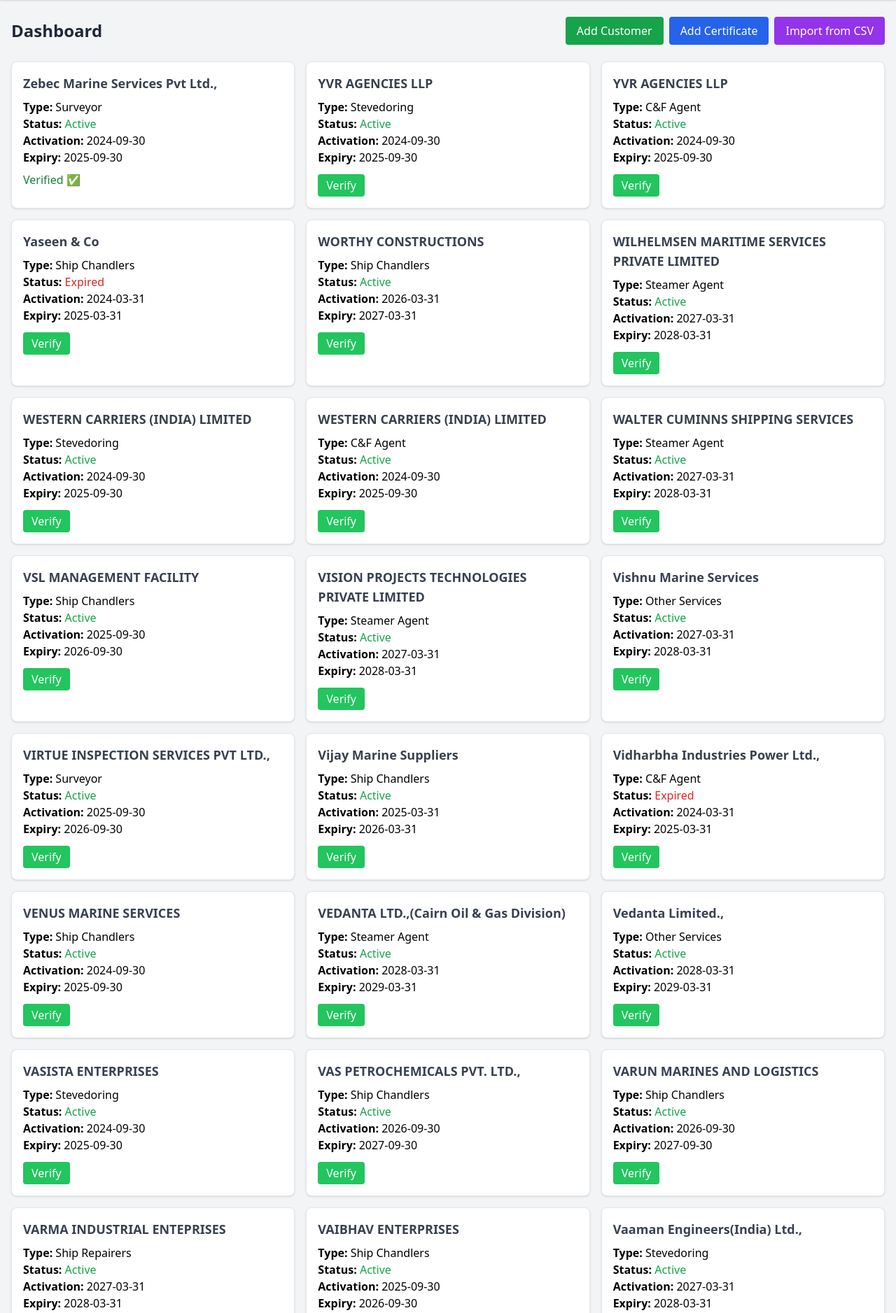
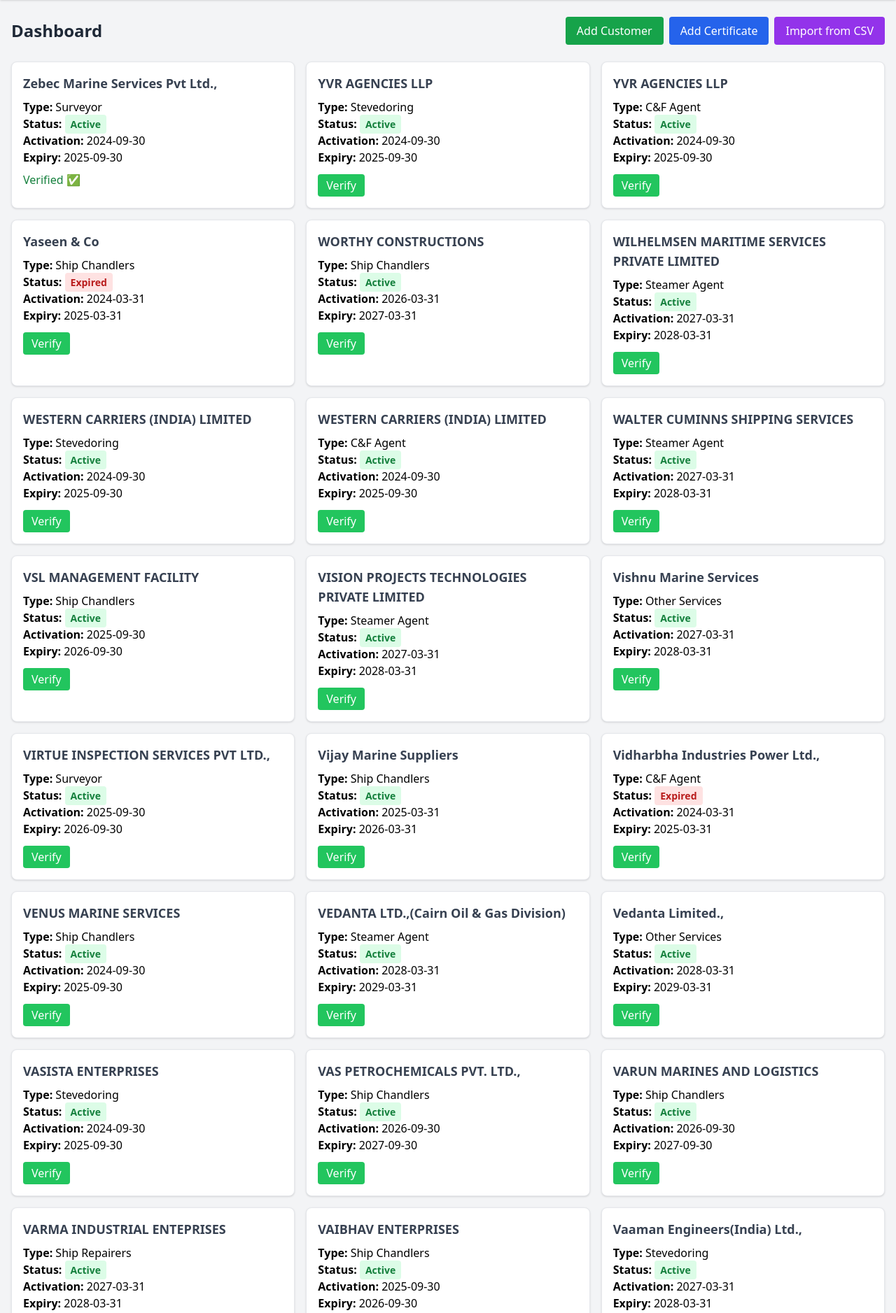
Before and after one commit to Ashmit12092000/certificatevalidator, a Flask app: page /dashboard in a window 1280 px wide. Shown: the part 64-1941 px from the top of the page at 70% size. Run offline with Flask 3, Linux system fonts and the light colour scheme; a user stored in the database is signed in; data comes from the database, SQL or seed files in the repository; tables that the repository leaves empty hold one stand-in row (values such as "Sample post"); some libraries are stand-ins or nearby versions.

Commit message:
Update dashboard.html

```diff
--- a/templates/dashboard.html
+++ b/templates/dashboard.html
@@ -44,9 +44,17 @@
         <h2 class="text-lg font-semibold text-gray-700 mb-2">{{ cert.customer_name }}</h2>
         <p><strong>Type:</strong> {{ cert.cert_type }}</p>
         <p><strong>Status:</strong>
-          <span class="{% if cert.status == 'Active' %}text-green-600{% elif cert.status == 'Expired' %}text-red-600{% else %}text-yellow-600{% endif %}">
-            {{ cert.status }}
-          </span>
+          <td>
+            {% if cert.status == 'Active' %}
+              <span class="bg-green-100 text-green-700 px-2 py-1 rounded text-sm font-semibold">Active</span>
+            {% elif cert.status == 'Expired' %}
+              <span class="bg-red-100 text-red-700 px-2 py-1 rounded text-sm font-semibold">Expired</span>
+            {% elif cert.status == 'Unverified' %}
+              <span class="bg-yellow-100 text-yellow-800 px-2 py-1 rounded text-sm font-semibold">Unverified</span>
+            {% else %}
+              <span class="bg-gray-200 text-gray-800 px-2 py-1 rounded text-sm">Unknown</span>
+            {% endif %}
+          </td>
         </p>
         <p><strong>Activation:</strong> {{ cert.activation_date }}</p>
         <p><strong>Expiry:</strong> {{ cert.expiration_date }}</p>
```
